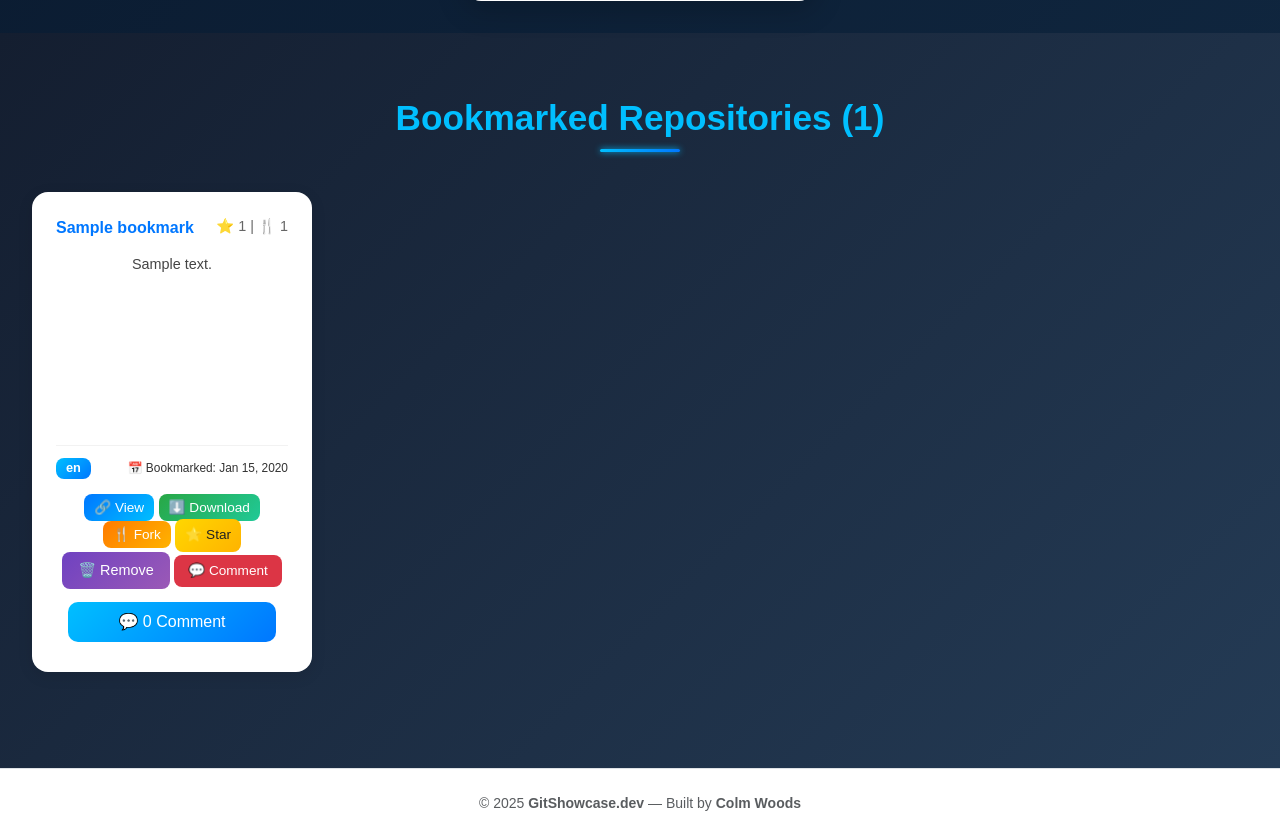
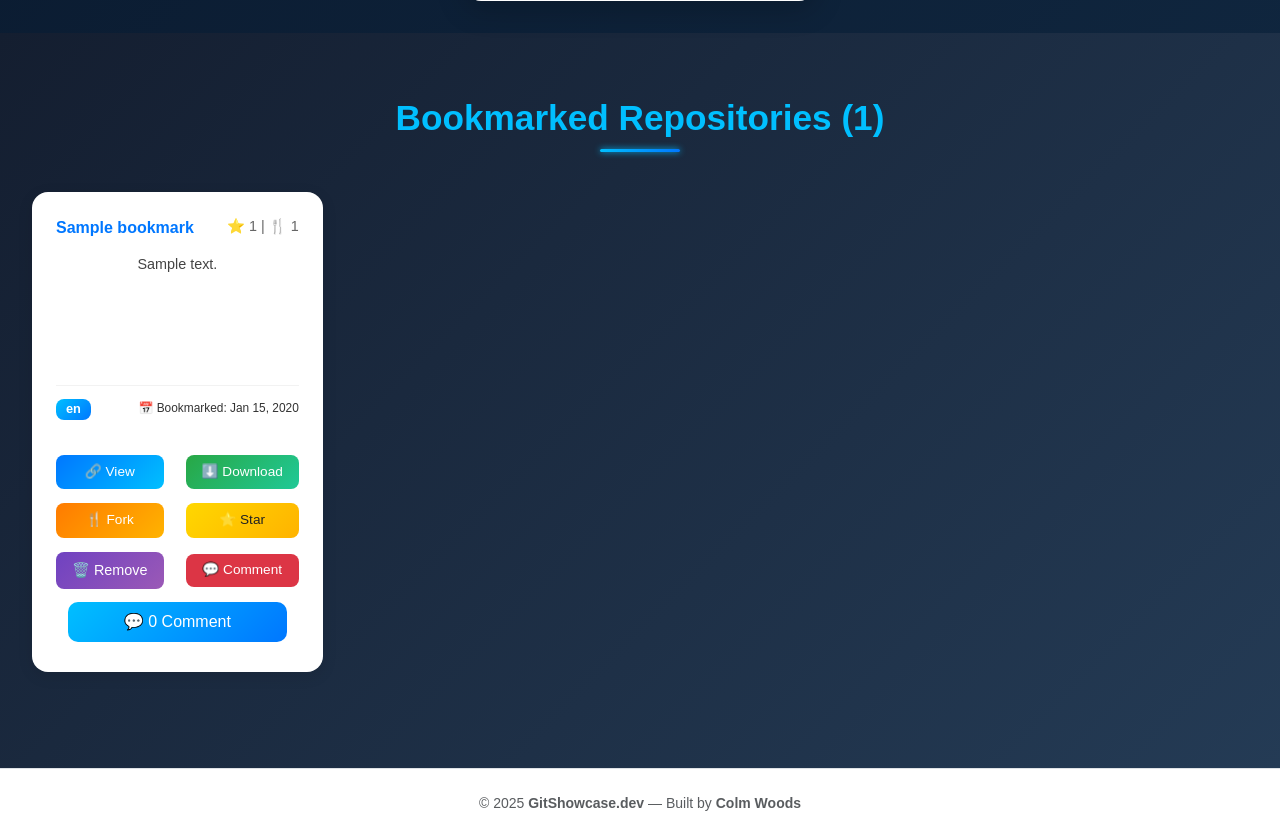
Before and after one commit to colmwoods/GitShowcase.dev, a Django app: page /bookmarks/ in a window 1280 px wide. Shown: the part 372-1210 px from the top of the page. Run offline with Django 5.2, Linux system fonts and the light colour scheme; a user stored in the database is signed in; tables that the repository leaves empty hold one stand-in row (values such as "Sample post"); a database or web service that is not in the repository returns one stand-in record (values such as "Sample title"); data that the repository does not hold is empty.

Commit message:
Add new action properties to fix padding issue

```diff
--- a/static/css/style.css
+++ b/static/css/style.css
@@ -375,6 +375,39 @@
     }
 }
 
+.repo-actions {
+    display: grid;
+    grid-template-columns: repeat(2, max-content);
+    justify-content: center;
+    align-items: center;
+    gap: 14px 22px;
+    /* vertical/horizontal spacing */
+    margin-top: 1.2rem;
+    text-align: center;
+}
+
+/* Buttons */
+.repo-actions .btn-action {
+    display: inline-flex;
+    align-items: center;
+    justify-content: center;
+    padding: 7px 16px;
+    /* slightly more vertical room */
+    font-size: 0.85rem;
+    font-weight: 500;
+    border-radius: 8px;
+    border: none;
+    white-space: nowrap;
+    color: #fff;
+    width: auto;
+    height: auto;
+    transition: all 0.2s ease;
+}
+
+.repo-actions .btn-action:hover {
+    transform: translateY(-2px);
+    opacity: 0.9;
+}
 
 /* --- Mobile Adjustments --- */
 @media (max-width: 768px) {
```
